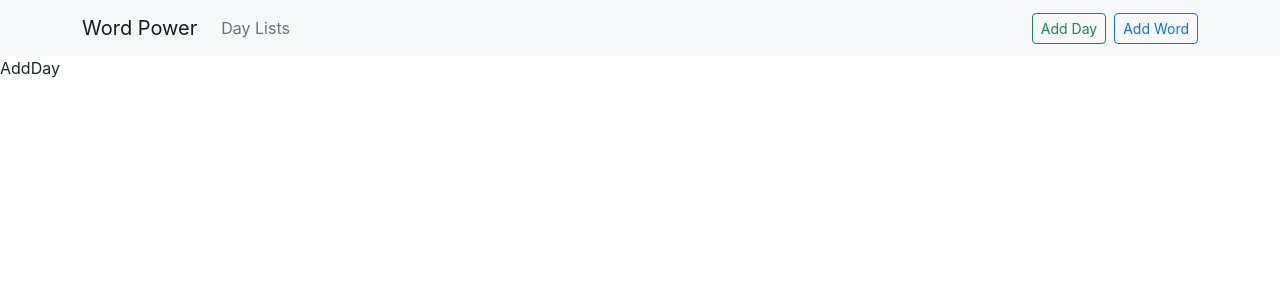
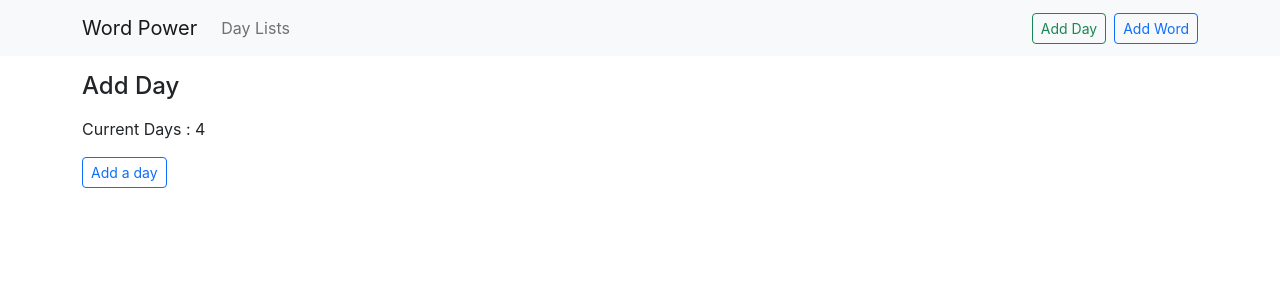
Before and after one commit to jeffsslee/js-react-wordpower, a React (Create React App) app: page /days/add in a window 1280 px wide. Shown: the top 300 px of the page. Built offline with nearby package versions, Linux system fonts and the light colour scheme; data requests are answered from the project's data file.

Commit message:
add day complete

```diff
--- a/src/component/AddDay.js
+++ b/src/component/AddDay.js
@@ -1,7 +1,42 @@
 import React from "react";
+import { useNavigate } from "react-router-dom";
+import useFetch from "../hooks/useFetch";
+function AddDay() {
+  const navigate = useNavigate();
+  const { data: days } = useFetch(`http://localhost:3001/days`);
+  const handleAddDay = () => {
+    fetch(`http://localhost:3001/days/`, {
+      method: "POST",
+      headers: {
+        "Content-Type": "application/json",
+      },
+      body: JSON.stringify({
+        day: Number(days.length + 1),
+      }),
+    }).then((res) => {
+      if (res.ok) {
+        alert(`"Day ${days.length + 1}" has been created!`);
+        navigate(`/days`);
+      }
+    });
+  };
 
-function AddDay() {
-  return <div>AddDay</div>;
+  return (
+    <div className="container my-3">
+      <h4>Add Day</h4>
+      <div className="mt-3">
+        <p>Current Days : {days.length}</p>
+        <div>
+          <button
+            onClick={handleAddDay}
+            className="btn btn-sm btn-outline-primary"
+          >
+            Add a day
+          </button>
+        </div>
+      </div>
+    </div>
+  );
 }
 
 export default AddDay;
--- a/src/db/data.json
+++ b/src/db/data.json
@@ -11,6 +11,10 @@
     {
       "id": 3,
       "day": 3
+    },
+    {
+      "day": 4,
+      "id": 4
     }
   ],
   "words": [
@@ -40,7 +44,7 @@
       "day": 2,
       "eng": "shark",
       "kor": "상어",
-      "isDone": false
+      "isDone": true
     },
     {
       "id": 5,
```
